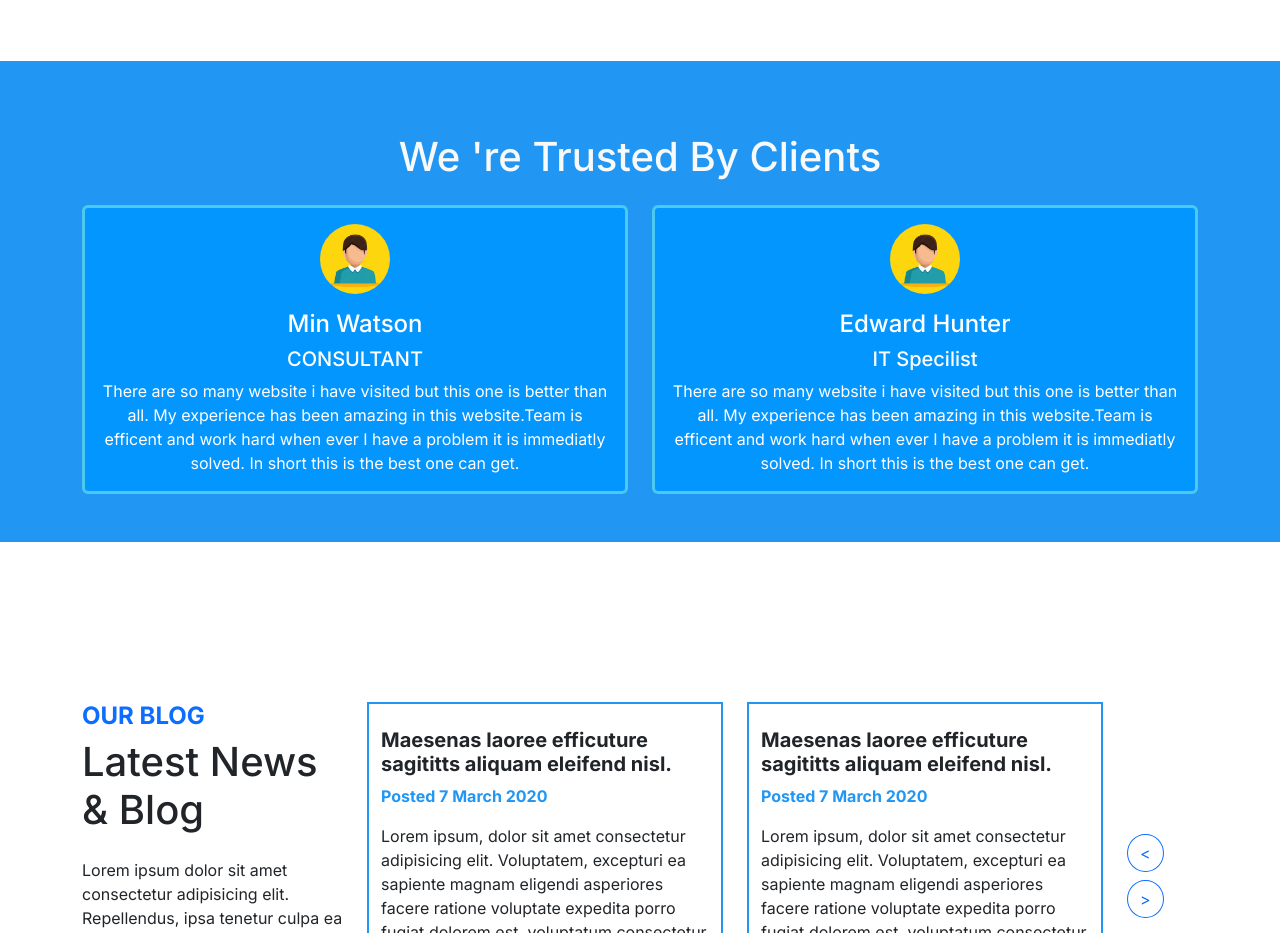
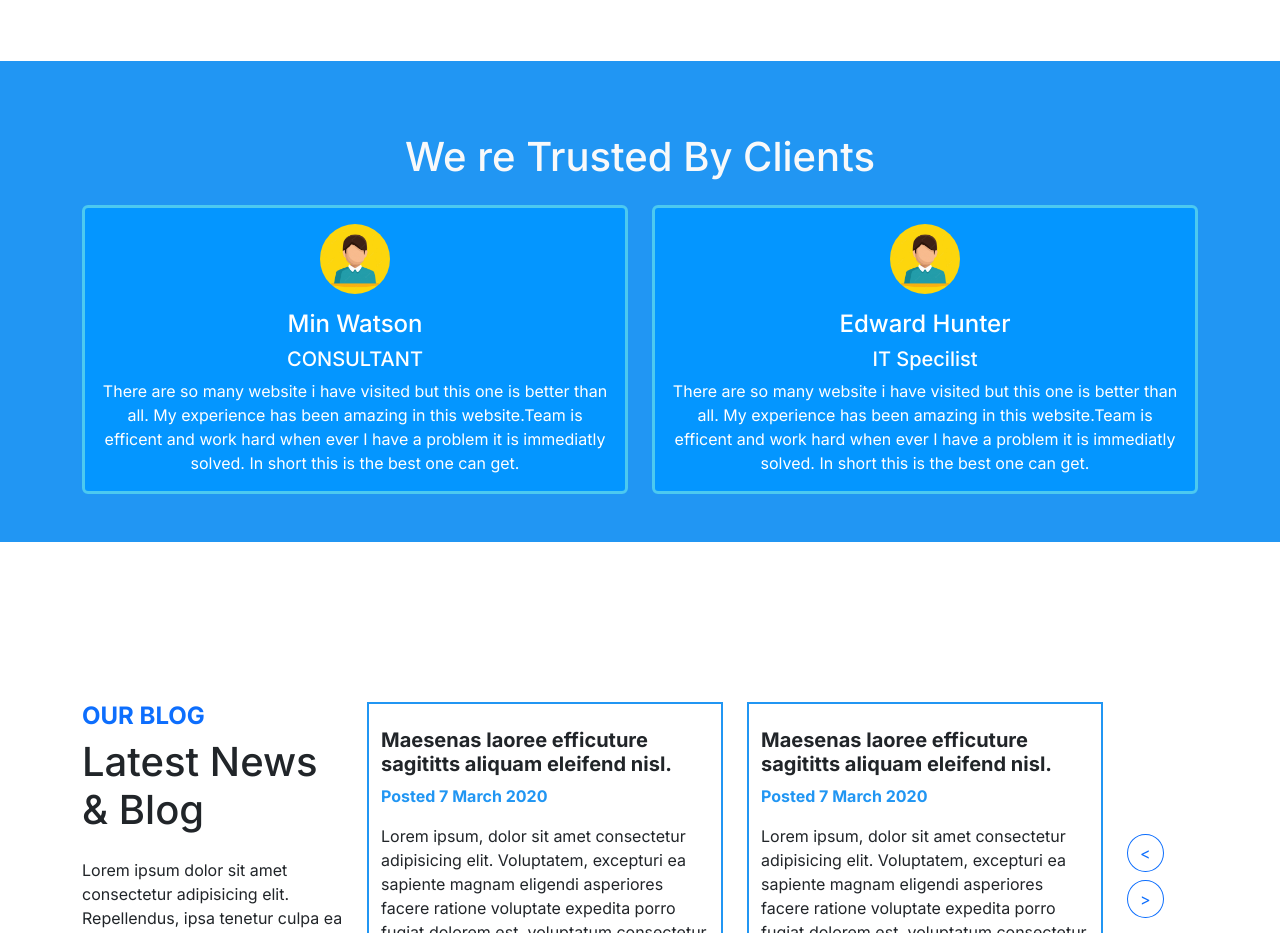
Before and after one commit to sulaiman7860/digital-agency-app, a Next.js app: page / in a window 1280 px wide. Shown: the part 4980-5913 px from the top of the page. Built offline with nearby package versions, Linux system fonts and the light colour scheme.

Commit message:
complete

```diff
--- a/app/page.js
+++ b/app/page.js
@@ -47,7 +47,7 @@ export default function Home() {
         <div className="container thisClass">
           <div className="row">
             <div className="col-6">
-              <Image src={Lonely} height={350} width={450} />
+              <Image src={Lonely} height={350} width={450} alt=""/>
             </div>
             <div className="col-6">
               <Heading title="We Design,Build Brands & Digital Products" button="Read More" />
@@ -139,7 +139,7 @@ export default function Home() {
         <div className="container">
         <div className="row">
           <div className="col-12 text-center">
-            <h1 className="text-light my-4">We 're Trusted By Clients</h1>
+            <h1 className="text-light my-4">We re Trusted By Clients</h1>
           </div>
             <Clients client="Min Watson" word="CONSULTANT"/>
             <Clients client="Edward Hunter" word="IT Specilist"/>
```
Also changed, not shown: 1 other file (tests, documents, lock files or other folders).
